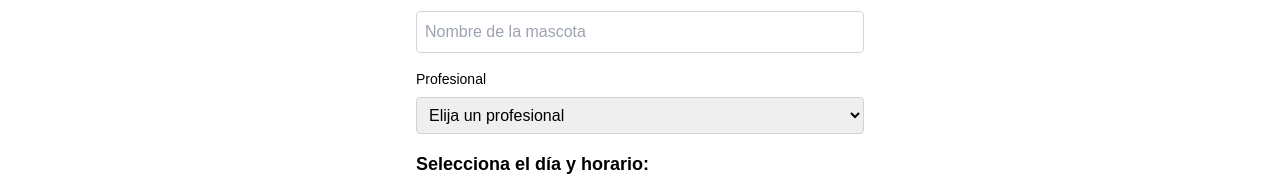
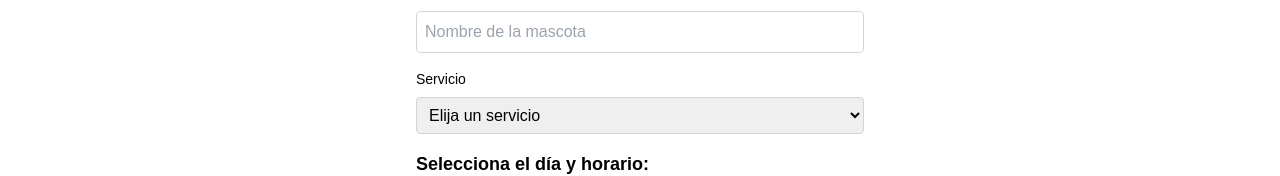
Before and after one commit to peludopolis/peludopolis, a Next.js app in the folder Front/: page /appointments/new in a window 1280 px wide. Shown: the part 359-535 px from the top of the page. Built offline with nearby package versions, Linux system fonts and the light colour scheme.

Commit message:
Se modifica citas para que aparezcan los servicios

```diff
--- a/Front/app/appointments/new/page.tsx
+++ b/Front/app/appointments/new/page.tsx
@@ -10,7 +10,7 @@ const NewAppointmentPage: React.FC = () => {
   const [formData, setFormData] = useState({
     name: '',
     petName: '',
-    professional: '',
+    service: '',
     date: '',
     time: '',
   });
@@ -18,7 +18,7 @@ const NewAppointmentPage: React.FC = () => {
   const [selectedSlot, setSelectedSlot] = useState<Slot | null>(null);
   const [availableSlots, setAvailableSlots] = useState<AvailableSlots>({});
   const router = useRouter();
-  const professionals = ['Elija un profesional', 'Dr Iván', 'Dr Miguel', 'Dr Marco'];
+  const services = ['Elija un servicio ', 'Baño', 'Corte de pelo', 'Corte de uña'];
 
   const handleChange = (e: React.ChangeEvent<HTMLInputElement | HTMLSelectElement>) => {
     setFormData({
@@ -98,7 +98,7 @@ const NewAppointmentPage: React.FC = () => {
     setSelectedSlot({
       name: formData.name,
       petName: formData.petName,
-      professional: formData.professional,
+      service: formData.service,
       date,
       time,
     });
@@ -138,17 +138,17 @@ const NewAppointmentPage: React.FC = () => {
           />
         </div>
         <div>
-          <label className="text-black block mb-2 text-sm font-medium">Profesional</label>
+          <label className="text-black block mb-2 text-sm font-medium">Servicio</label>
           <select
-            name="professional"
-            value={formData.professional}
+            name="service"
+            value={formData.service}
             onChange={handleChange}
             className="w-full border border-gray-300 p-2 rounded text-black"
             required
           >
-            {professionals.map((professional, index) => (
-              <option key={index} value={professional}>
-                {professional}
+            {services.map((service, index) => (
+              <option key={index} value={service}>
+                {service}
               </option>
             ))}
           </select>
@@ -202,7 +202,7 @@ const NewAppointmentPage: React.FC = () => {
             <h3 className="text-lg font-bold text-black">Detalles de la Cita:</h3>
             <p className="text-black"><strong>Cliente:</strong> {selectedSlot.name}</p>
             <p className="text-black"><strong>Mascota:</strong> {selectedSlot.petName}</p>
-            <p className="text-black"><strong>Profesional:</strong> {selectedSlot.professional}</p>
+            <p className="text-black"><strong>Servicio:</strong> {selectedSlot.service}</p>
             <p className="text-black"><strong>Fecha:</strong> {selectedSlot.date}</p>
             <p className="text-black"><strong>Hora:</strong> {selectedSlot.time}</p>
           </div>
--- a/Front/app/interfaces/index.ts
+++ b/Front/app/interfaces/index.ts
@@ -61,7 +61,7 @@ interface Credential {
 export interface Slot {
   name: string;
   petName: string;
-  professional: string;
+  service: string;
   date: string;
   time: string;
 }
```
